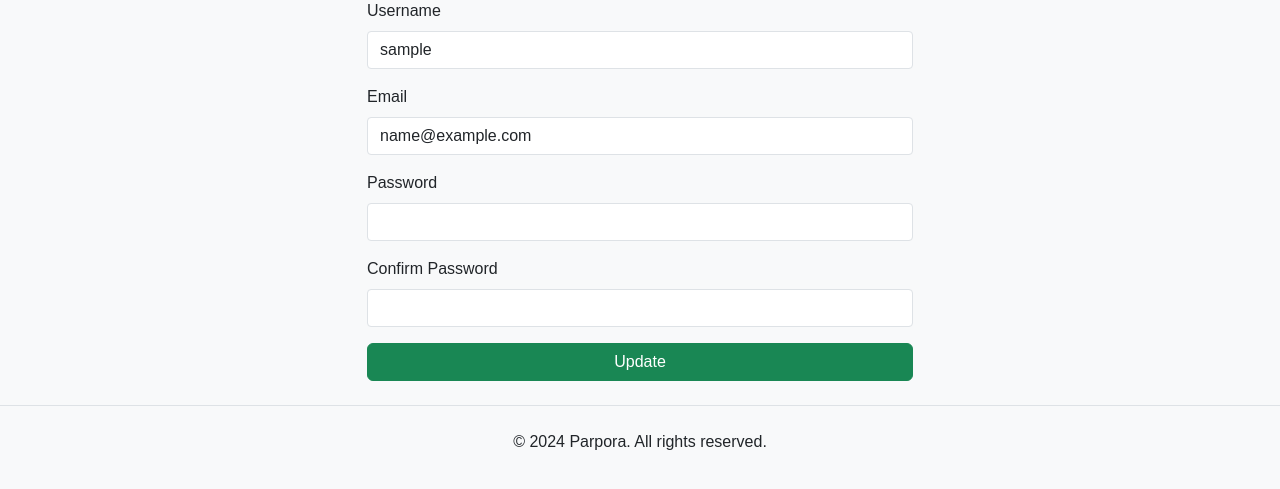
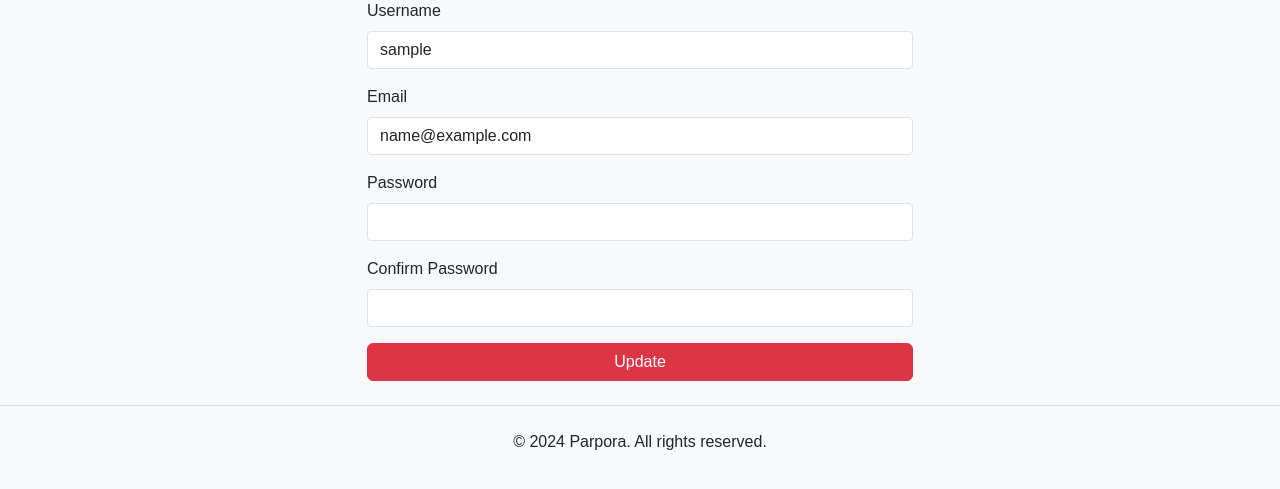
Before and after one commit to kayuserpus/Tarpinis_2, a Flask app: page /user/account in a window 1280 px wide. Shown: the part 200-689 px from the top of the page. Run offline with Flask 3, Linux system fonts and the light colour scheme; the visitor is signed in with stand-in values (Sample User, id 1); parts of the project's set-up code (start-up, migrations or seed data) failed here and were passed over.

Commit message:
html button update

```diff
--- a/app/templates/users/account.html
+++ b/app/templates/users/account.html
@@ -22,7 +22,7 @@
                 {{ form.confirm(class="form-control", placeholder="") }}
             </div>
             <div>
-                <button type="submit" class="btn btn-success w-100">Update</button>
+                <button type="submit" class="btn btn-danger w-100">Update</button>
             </div>
         </form>
         {% if error %}
```
